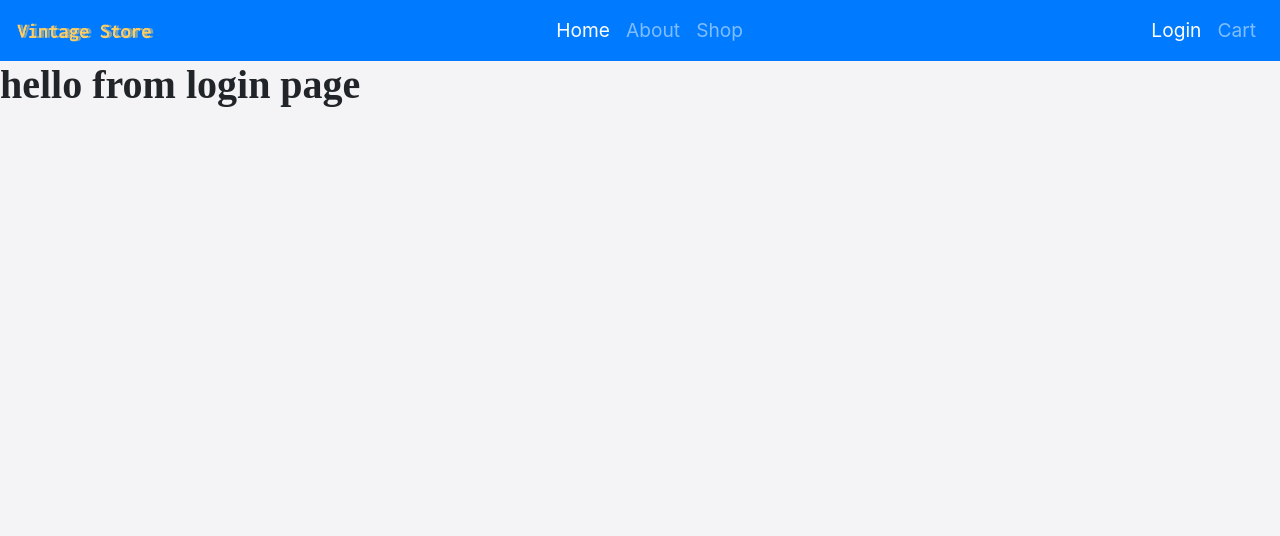
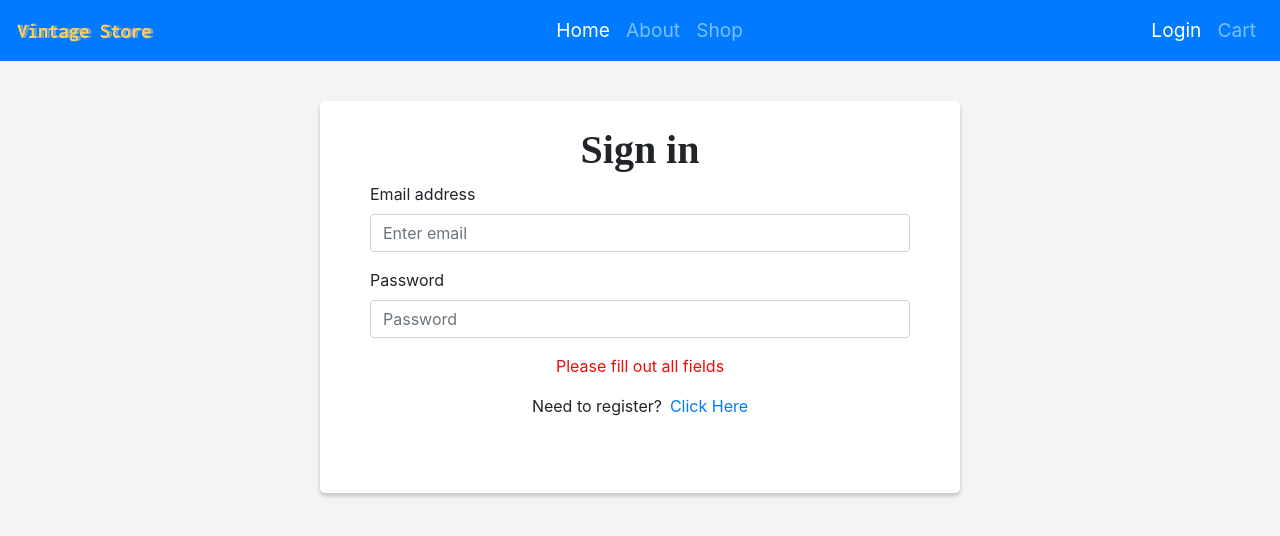
Before and after one commit to Cloudyrl/React-Store, a React (Create React App) app: page /login in a window 1280 px wide. Shown: the top 536 px of the page. Built offline with nearby package versions, Linux system fonts and the light colour scheme; no server answers.

Commit message:
login page structure an styles created

```diff
--- a/src/pages/login/login.component.jsx
+++ b/src/pages/login/login.component.jsx
@@ -1,9 +1,76 @@
-import React from "react";
+import React, { useState } from "react";
+import { Form, Button } from "react-bootstrap";
+import { useHistory } from "react-router-dom";
+import "./login.styles.scss";
 
 const Login = () => {
+  const history = useHistory();
+  const [email, setEmail] = useState("");
+  const [password, setPassword] = useState("");
+  const [username, setUsername] = useState("default");
+  const [isMember, setIsMember] = useState(true);
+
+  let isEmpty = !email || !password || !username;
+
+  const toggleMember = () => {
+    setIsMember(prevMember =>{
+      let isMember = !prevMember
+      isMember?setUsername('default'):setUsername('')
+      return isMember;
+    })
+  };
+
+  const handleSubmit = async e => {
+    // alert
+    e.preventDefault();
+    let response;
+
+    if(isMember){
+      // response = await loginUser
+    }else{
+      // response = await registerUser
+    }
+
+    if(response){
+      //
+    }else{
+      // show alert
+    }
+  };
+
   return (
-    <div>
-      <h1>hello from login page</h1>
+    <div className="login-container">
+      <h1>{isMember ? "Sign in" : "Register"}</h1>
+      <Form>
+        {!isMember && (
+          <Form.Group controlId="Username">
+            <Form.Label>Username</Form.Label>
+            <Form.Control type="text" placeholder="Username" onChange={e=> setUsername(e.target.value)}/>
+          </Form.Group>
+        )}
+
+        <Form.Group controlId="Email">
+          <Form.Label>Email address</Form.Label>
+          <Form.Control type="email" placeholder="Enter email" onChange={e=> setEmail(e.target.value)}/>
+        </Form.Group>
+
+        <Form.Group controlId="Password">
+          <Form.Label>Password</Form.Label>
+          <Form.Control type="password" placeholder="Password" onChange={e=> setPassword(e.target.value)}/>
+        </Form.Group>
+
+        {isEmpty && <p className="empty">Please fill out all fields</p>}
+
+        {!isEmpty && (
+          <Button variant="primary" type="submit" onClick={handleSubmit} block>
+            Submit
+          </Button>
+        )}
+        <p className="toggle">
+        {isMember ? "Need to register?": "Already a member?"}
+        <button type="button" onClick={toggleMember}>click here</button>
+        </p>
+      </Form>
     </div>
   );
 };
--- a/src/pages/login/login.styles.scss
+++ b/src/pages/login/login.styles.scss
@@ -0,0 +1,37 @@
+.login-container {
+  position: relative;
+  display: flex;
+  flex-direction: column;
+  width: 85vw;
+  max-width: 40rem;
+  margin: 40px auto 75px;
+  padding: 25px 50px 75px;
+  background-color: #fff;
+  border-radius: 5px;
+  box-shadow: 0 3px 4px rgba(0, 0, 0, 0.2);
+
+  h1 {
+    align-self: center;
+  }
+
+  .empty {
+    color: rgb(238, 11, 11);
+    text-align: center;
+  }
+  .toggle {
+    margin-bottom: 0;
+    margin-top: 1rem;
+    text-align: center;
+
+    button {
+      background: transparent;
+      border: none;
+      color: #007BFF;
+      text-transform: capitalize;
+      font-size: inherit;
+      display: inline-block;
+      margin-left: 0.5rem;
+      cursor: pointer;
+    }
+  }
+}
```
